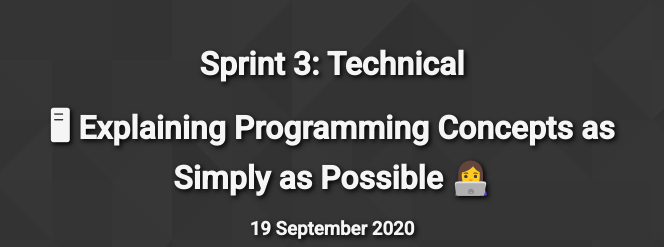
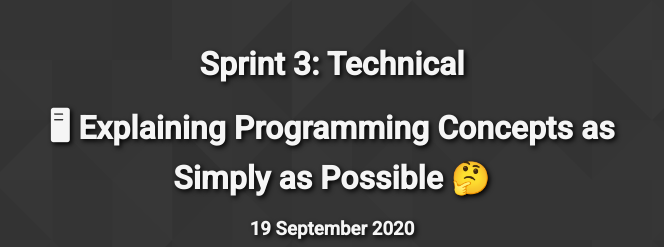
Before and after one commit to goldginger-jayden/goldginger-jayden.github.io, a plain HTML site: page blog/sprint3-technical.html in a window 1280 px wide. Shown: the top 247 px of the page, without its empty margins (308-972 px from the left). Drawn offline with Linux system fonts and the light colour scheme.

Commit message:
Change emoji

```diff
--- a/blog/sprint3-technical.html
+++ b/blog/sprint3-technical.html
@@ -17,7 +17,7 @@
 		<header>
 			<h1>Sprint 3: Technical</h1>
 
-			<h1>🖥 Explaining Programming Concepts as Simply as Possible 👩‍💻</h1>
+			<h1>🖥 Explaining Programming Concepts as Simply as Possible 🤔</h1>
 
 			<h3>19 September 2020</h3>
 		</header>
```
